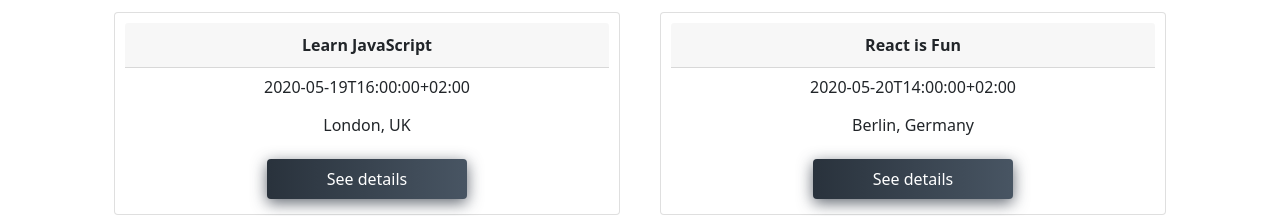
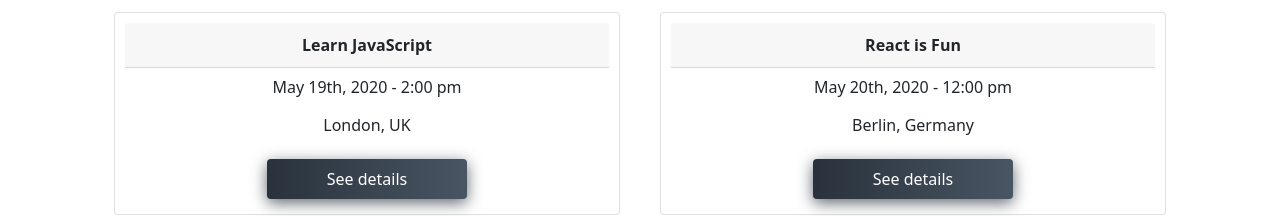
Before and after one commit to janeweggenmann/meet, a React (Create React App) app: page / in a window 1280 px wide. Shown: the part 278-494 px from the top of the page. Built offline with nearby package versions, Linux system fonts and the light colour scheme.

Commit message:
Update event date formatting

```diff
--- a/src/Event.js
+++ b/src/Event.js
@@ -1,4 +1,5 @@
 import React, { Component } from "react";
+import moment from "moment";
 import Card from "react-bootstrap/Card";
 import Collapse from "react-bootstrap/Collapse";
 import Button from "react-bootstrap/Button";
@@ -16,12 +17,13 @@
   }
 
   render() {
-    const event = this.props.event;
+    const { event } = this.props;
+    const eventDate = moment(event.start.dateTime).format("MMMM Do, YYYY - h:mm a");
     return (
       <Col className="event-card">
         <Card>
           <Card.Header className="event-name">{event.summary}</Card.Header>
-          <Card.Text className="event-date">{event.start.dateTime}</Card.Text>
+          <Card.Text className="event-date">{eventDate}</Card.Text>
           <Card.Text className="event-location">{event.location}</Card.Text>
           <Button className="event-button" onClick={this.handleClick}>
             See details</Button>
```
